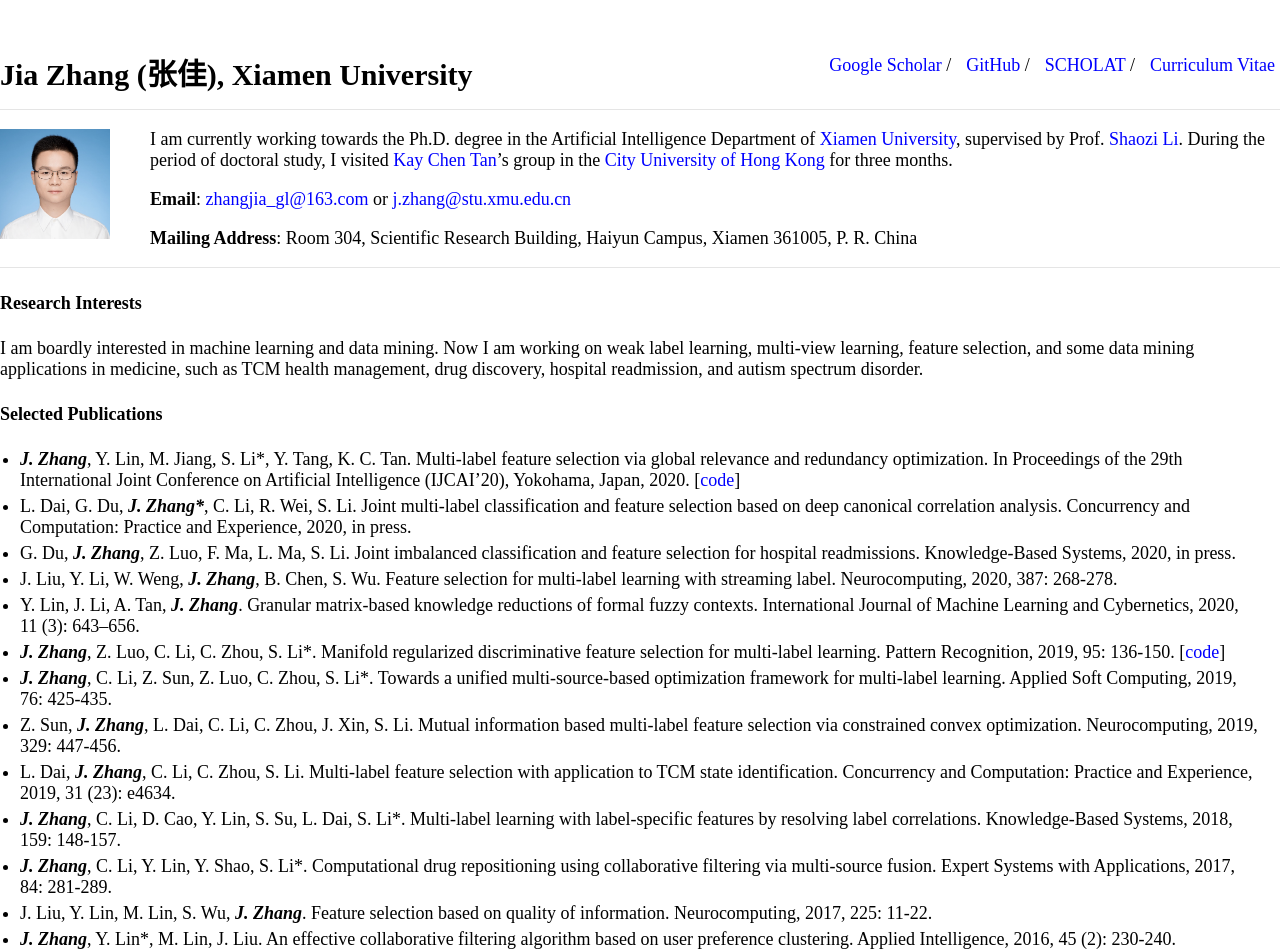
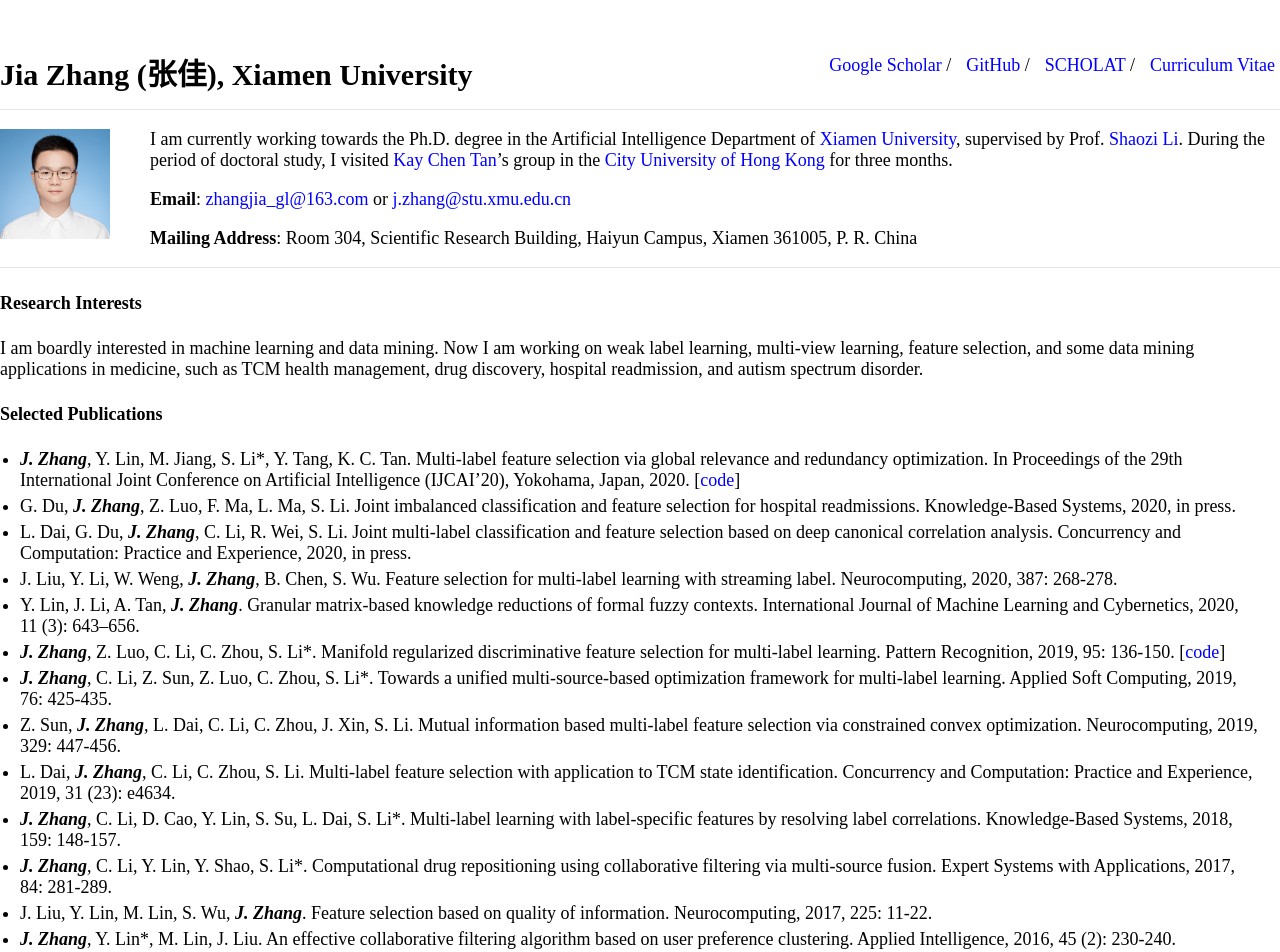
Before and after one commit to jiazhang-ml/jiazhang-ml.github.io, a Jekyll site: the page built from index.md, in a window 1280 px wide. Shown: the top 952 px of the page. Built offline with Jekyll 4.4.1, drawn with Linux system fonts in a browser that asks for light colours.

```diff
--- a/index.md
+++ b/index.md
@@ -20,8 +20,8 @@ I am boardly interested in machine learning and data mining. Now I am working on
 #### Selected Publications
 
 * ***J. Zhang***, Y. Lin, M. Jiang, S. Li\*, Y. Tang, K. C. Tan. Multi-label feature selection via global relevance and redundancy optimization. In Proceedings of the 29th International Joint Conference on Artificial Intelligence (IJCAI’20), Yokohama, Japan, 2020. [[code](GRRO-master.zip)]
-* L. Dai, G. Du, ***J. Zhang\****, C. Li, R. Wei, S. Li. Joint multi-label classification and feature selection based on deep canonical correlation analysis. Concurrency and Computation: Practice and Experience, 2020, in press.
 * G. Du, ***J. Zhang***, Z. Luo, F. Ma, L. Ma, S. Li. Joint imbalanced classification and feature selection for hospital readmissions. Knowledge-Based Systems, 2020, in press.
+* L. Dai, G. Du, ***J. Zhang***, C. Li, R. Wei, S. Li. Joint multi-label classification and feature selection based on deep canonical correlation analysis. Concurrency and Computation: Practice and Experience, 2020, in press.
 * J. Liu, Y. Li, W. Weng, ***J. Zhang***, B. Chen, S. Wu. Feature selection for multi-label learning with streaming label. Neurocomputing, 2020, 387: 268-278.
 * Y. Lin, J. Li, A. Tan, ***J. Zhang***. Granular matrix-based knowledge reductions of formal fuzzy contexts. International Journal of Machine Learning and Cybernetics, 2020, 11 (3): 643–656.
 * ***J. Zhang***, Z. Luo, C. Li, C. Zhou, S. Li\*. Manifold regularized discriminative feature selection for multi-label learning. Pattern Recognition, 2019, 95: 136-150. [[code](MDFS-master.zip)]
```
